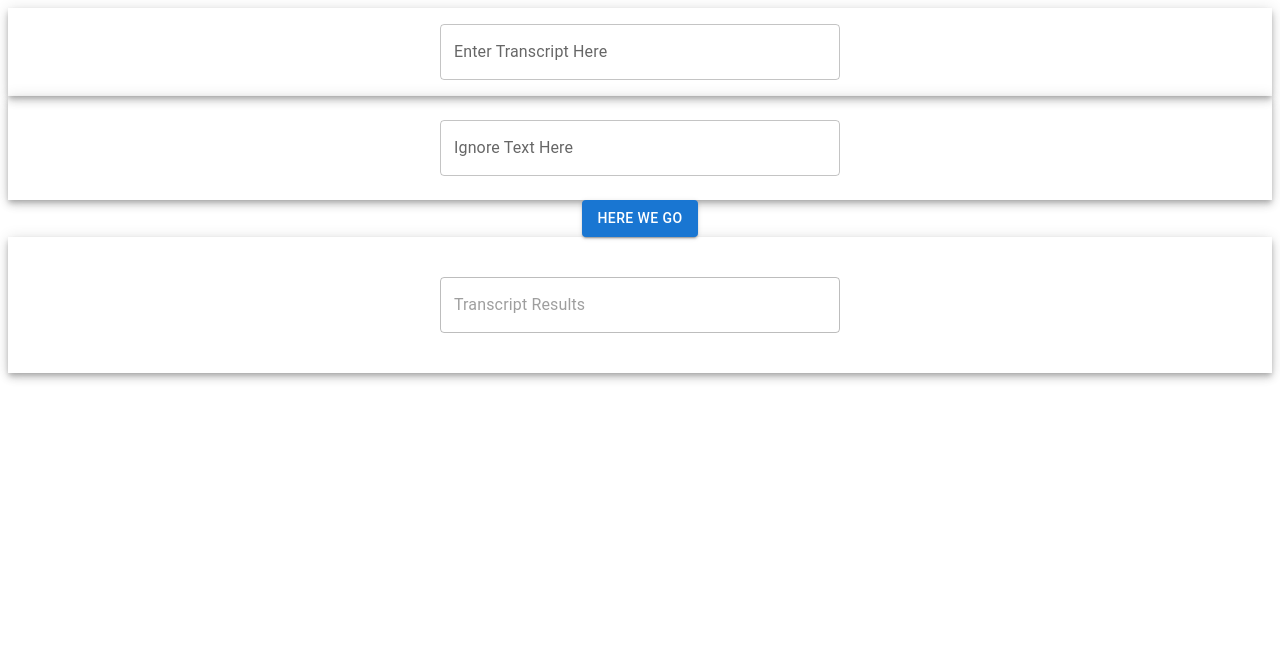
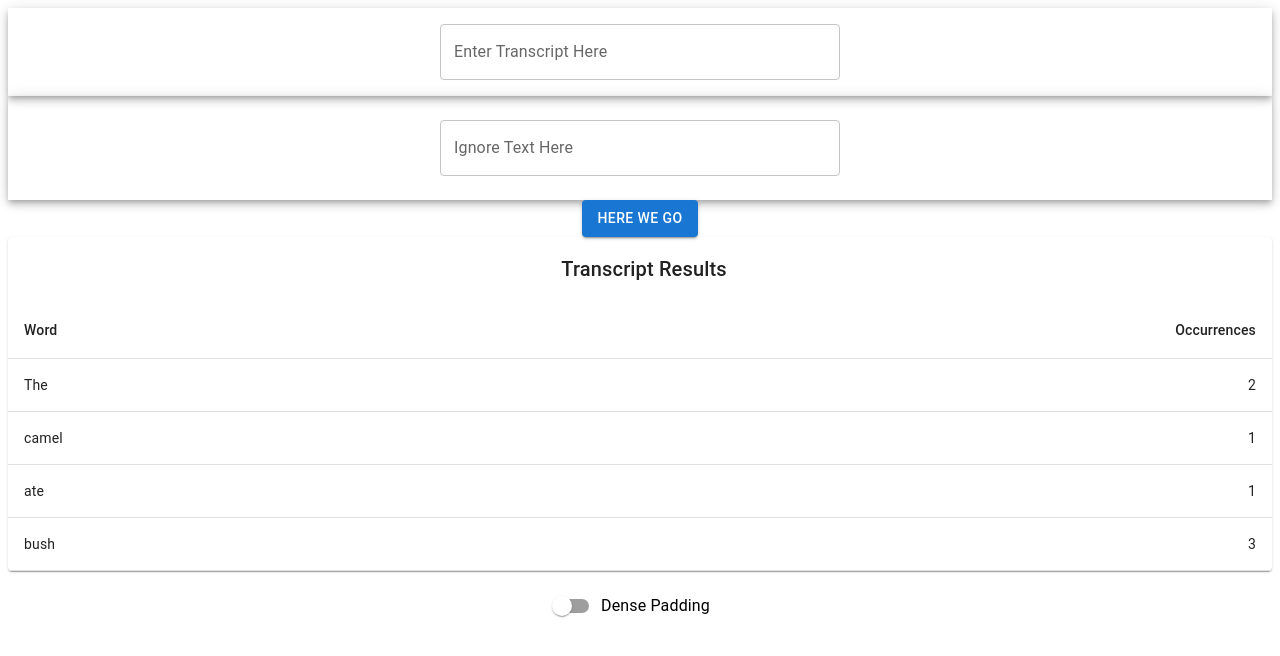
Before and after one commit to oneillwj/JS-Transcript-Service-App, a React (Create React App) app: page / in a window 1280 px wide. Shown: the top 656 px of the page. Built offline with nearby package versions, Linux system fonts and the light colour scheme.

Commit message:
transcript results added for table

```diff
--- a/src/Components/TextEnterBox.js
+++ b/src/Components/TextEnterBox.js
@@ -1,7 +1,7 @@
 import React from 'react';
 import Box from '@mui/material/Box';
 import TextField from '@mui/material/TextField';
-//import TextareaAutosize from '@mui/base/TextareaAutosize';
+
 
 export default function TextEnterBox() {
   return (
--- a/src/Components/TextReturnBox.js
+++ b/src/Components/TextReturnBox.js
@@ -1,32 +1,211 @@
-import React from 'react';
+import * as React from 'react';
+import PropTypes from 'prop-types';
 import Box from '@mui/material/Box';
-import TextField from '@mui/material/TextField';
+import Table from '@mui/material/Table';
+import TableBody from '@mui/material/TableBody';
+import TableCell from '@mui/material/TableCell';
+import TableContainer from '@mui/material/TableContainer';
+import TableHead from '@mui/material/TableHead';
+import TableRow from '@mui/material/TableRow';
+import TableSortLabel from '@mui/material/TableSortLabel';
+import Toolbar from '@mui/material/Toolbar';
+import Typography from '@mui/material/Typography';
+import Paper from '@mui/material/Paper';
+import FormControlLabel from '@mui/material/FormControlLabel';
+import Switch from '@mui/material/Switch';
+import { visuallyHidden } from '@mui/utils';
+
+function createData(word, occurrences) {
+  return {
+    word,
+    occurrences
+  };
+}
+
+//*****this is where we need to give the result info to
+const rows = [
+  createData('The', 2),
+  createData('camel', 1),
+  createData('ate', 1),
+  createData('bush', 3),
+];
+
+function descendingComparator(a, b, orderBy) {
+  if (b[orderBy] < a[orderBy]) {
+    return -1;
+  }
+  if (b[orderBy] > a[orderBy]) {
+    return 1;
+  }
+  return 0;
+}
+
+function getComparator(order, orderBy) {
+  return order === 'desc'
+    ? (a, b) => descendingComparator(a, b, orderBy)
+    : (a, b) => -descendingComparator(a, b, orderBy);
+}
+
+// This method is created for cross-browser compatibility, if you don't
+// need to support IE11, you can use Array.prototype.sort() directly
+function stableSort(array, comparator) {
+  const stabilizedThis = array.map((el, index) => [el, index]);
+  stabilizedThis.sort((a, b) => {
+    const order = comparator(a[0], b[0]);
+    if (order !== 0) {
+      return order;
+    }
+    return a[1] - b[1];
+  });
+  return stabilizedThis.map((el) => el[0]);
+}
+
+const headCells = [
+  {
+    id: 'word',
+    numeric: false,
+    disablePadding: true,
+    label: 'Word ',
+  },
+  {
+    id: 'occurrences',
+    numeric: true,
+    disablePadding: false,
+    label: 'Occurrences',
+  }
+
+];
+
+function EnhancedTableHead(props) {
+  const {order, orderBy, onRequestSort } =
+    props;
+  const createSortHandler = (property) => (event) => {
+    onRequestSort(event, property);
+  };
+
+  return (
+    <TableHead>
+      <TableRow>
+        {headCells.map((headCell) => (
+          <TableCell
+            key={headCell.id}
+            align={headCell.numeric ? 'right' : 'left'}
+            padding={headCell.disablePadding ? 'normal' : 'normal'}
+            sortDirection={orderBy === headCell.id ? order : false}
+          >
+            <TableSortLabel
+              active={orderBy === headCell.id}
+              direction={orderBy === headCell.id ? order : 'asc'}
+              onClick={createSortHandler(headCell.id)}
+            >
+              {headCell.label}
+              {orderBy === headCell.id ? (
+                <Box component="span" sx={visuallyHidden}>
+                  {order === 'desc' ? 'sorted descending' : 'sorted ascending'}
+                </Box>
+              ) : null}
+            </TableSortLabel>
+          </TableCell>
+        ))}
+      </TableRow>
+    </TableHead>
+  );
+}
+
+EnhancedTableHead.propTypes = {
+  numSelected: PropTypes.number.isRequired,
+  onRequestSort: PropTypes.func.isRequired,
+  order: PropTypes.oneOf(['asc', 'desc']).isRequired,
+  orderBy: PropTypes.string.isRequired,
+  rowCount: PropTypes.number.isRequired,
+};
 
 
-export default function TextReturnBox() {
-  return (
-    <Box
-      component="form"
-      sx={{
-        '& .MuiTextField-root': { m: 4, width: '50ch'},
-        boxShadow: 5,
-        p: 1
-      }}>
-
-      <TextField
-      id="outlined-multiline-flexible"
-      label="Transcript Results"
-      //style of the textbox
-      variant="outlined"
-      //changes the color of the textbox outline
-      color= "success"
-      multiline
-      //max rows allowed to be entered until it uses the scroll bar
-      maxRows={6}
-      disabled="true"
-      />
 
 
+export default function EnhancedTable() {
+  const [order, setOrder] = React.useState('asc');
+  const [orderBy, setOrderBy] = React.useState('occurances');
+  const [selected, setSelected] = React.useState([]);
+  const [dense, setDense] = React.useState(false);
+
+
+  const handleRequestSort = (event, property) => {
+    const isAsc = orderBy === property && order === 'asc';
+    setOrder(isAsc ? 'desc' : 'asc');
+    setOrderBy(property);
+  };
+
+  const handleSelectAllClick = (event) => {
+    if (event.target.checked) {
+      const newSelected = rows.map((n) => n.name);
+      setSelected(newSelected);
+      return;
+    }
+    setSelected([]);
+  };
+
+
+
+  const handleChangeDense = (event) => {
+    setDense(event.target.checked);
+  };
+
+
+  return (
+    <Box sx={{ width: '100%' }}>
+      <Paper sx={{ width: '100%', mb: 2 }}>
+      <Toolbar
+        sx={{
+          pl: { sm: 2 },
+          pr: { xs: 1, sm: 1 }
+        }}
+      >
+        <Typography
+            sx={{ flex: '1 1 100%' }}
+            variant="h6"
+            id="tableTitle"
+            component="div"
+          >
+            Transcript Results
+          </Typography>
+      </Toolbar>
+
+        <TableContainer>
+          <Table
+            sx={{ minWidth: 750 }}
+            aria-labelledby="tableTitle"
+            size={dense ? 'small' : 'medium'}
+          >
+            <EnhancedTableHead
+              numSelected={selected.length}
+              order={order}
+              orderBy={orderBy}
+              onSelectAllClick={handleSelectAllClick}
+              onRequestSort={handleRequestSort}
+              rowCount={rows.length}
+            />
+
+            <TableBody>
+            {stableSort(rows, getComparator(order, orderBy))
+                .map((row, index) => {
+
+                  return (
+                    <TableRow>
+                      <TableCell align="left">{row.word}</TableCell>
+                      <TableCell align="right">{row.occurrences}</TableCell>
+                    </TableRow>
+                  );
+                })}
+            </TableBody>
+          </Table>
+        </TableContainer>
+      </Paper>
+
+      <FormControlLabel
+        control={<Switch checked={dense} onChange={handleChangeDense} />}
+        label="Dense Padding"
+      />
     </Box>
   );
 }
```
